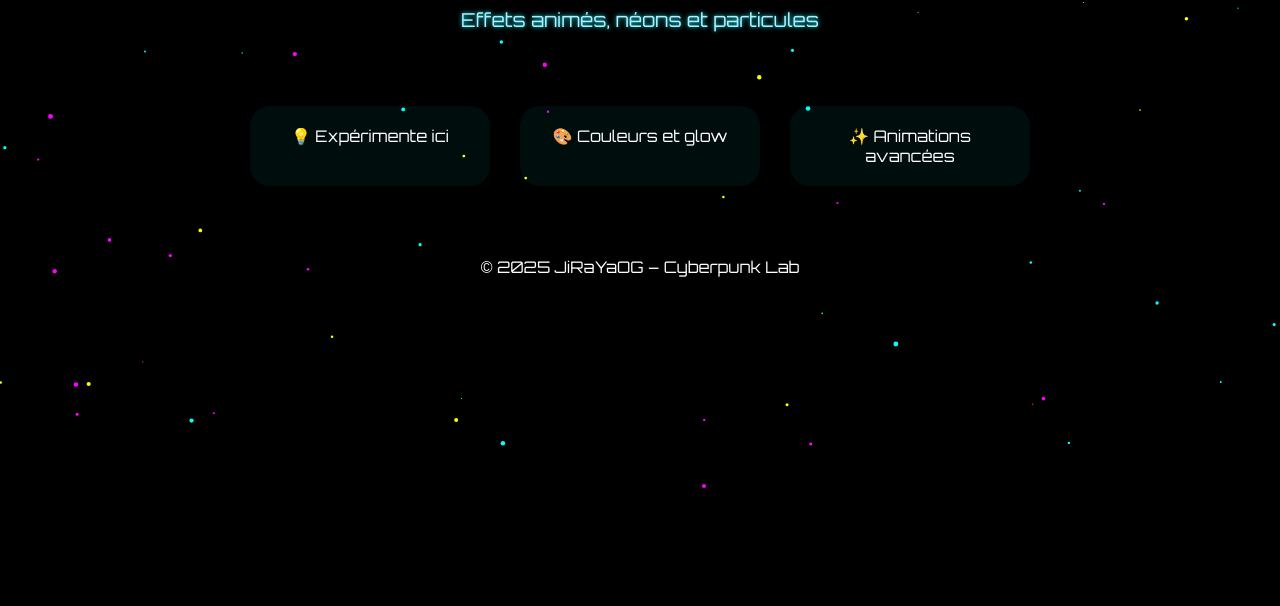
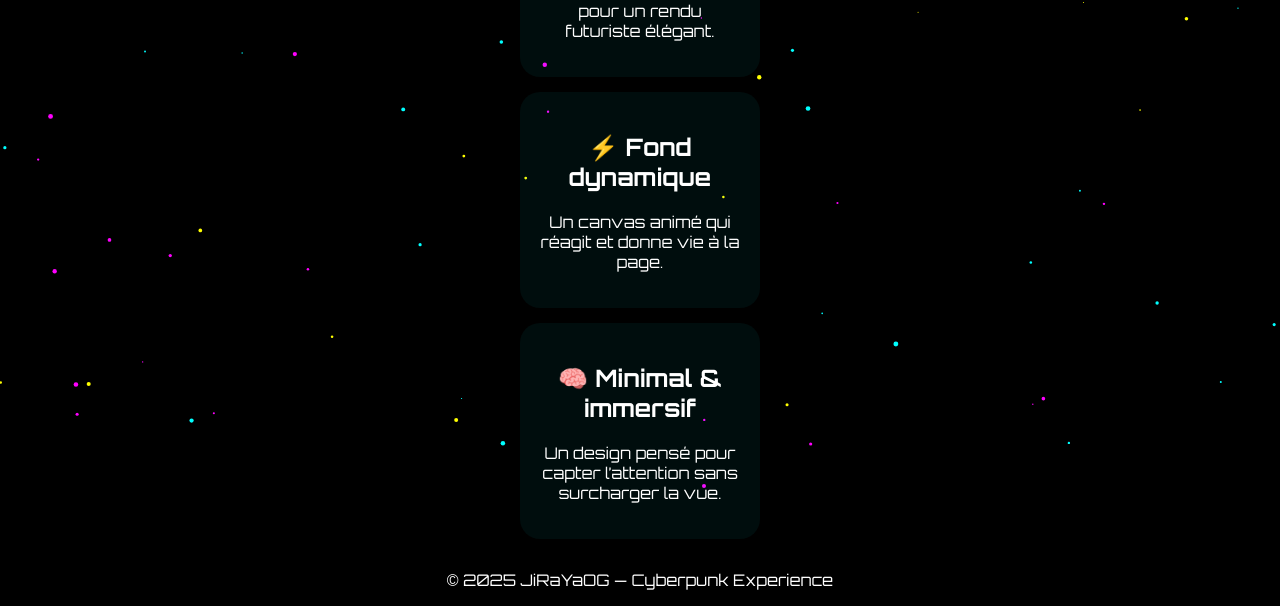
Before and after one commit to JiRaYaOG/Background-cyberpunk, a plain HTML site: page index.html in a window 1280 px wide. Shown: the part 312-918 px from the top of the page. Before the commit the page ends 800 px from the top, so only its background shows below. Drawn offline with Linux system fonts and the light colour scheme.

Commit message:
Update index.html

```diff
--- a/index.html
+++ b/index.html
@@ -4,27 +4,38 @@
   <meta charset="UTF-8">
   <meta name="viewport" content="width=device-width, initial-scale=1.0">
   <title>Background Cyberpunk</title>
+  <link href="https://fonts.googleapis.com/css2?family=Orbitron:wght@400;700&display=swap" rel="stylesheet">
   <link rel="stylesheet" href="styles.css">
-  <link href="https://fonts.googleapis.com/css2?family=Orbitron:wght@400;700&display=swap" rel="stylesheet">
 </head>
 <body>
   <canvas id="bg-canvas"></canvas>
 
   <header>
-    <h1 class="neon-title">Background Cyberpunk</h1>
-    <p class="neon-subtitle">Effets animés, néons et particules</p>
+    <h1 class="neon-title glitch" data-text="Background Cyberpunk">Background Cyberpunk</h1>
+    <p class="neon-subtitle">Ambiance néon, glitch et futurisme</p>
   </header>
 
   <main>
-    <section class="demo">
-      <div class="card">💡 Expérimente ici</div>
-      <div class="card">🎨 Couleurs et glow</div>
-      <div class="card">✨ Animations avancées</div>
+    <section class="projects">
+      <div class="card">
+        <h2>🌌 Effet néon</h2>
+        <p>Texte lumineux et animations subtiles pour un rendu futuriste élégant.</p>
+      </div>
+
+      <div class="card">
+        <h2>⚡ Fond dynamique</h2>
+        <p>Un canvas animé qui réagit et donne vie à la page.</p>
+      </div>
+
+      <div class="card">
+        <h2>🧠 Minimal & immersif</h2>
+        <p>Un design pensé pour capter l’attention sans surcharger la vue.</p>
+      </div>
     </section>
   </main>
 
   <footer>
-    <p>© 2025 JiRaYaOG – Cyberpunk Lab</p>
+    <p>© 2025 JiRaYaOG — Cyberpunk Experience</p>
   </footer>
 
   <script src="script.js"></script>
```
